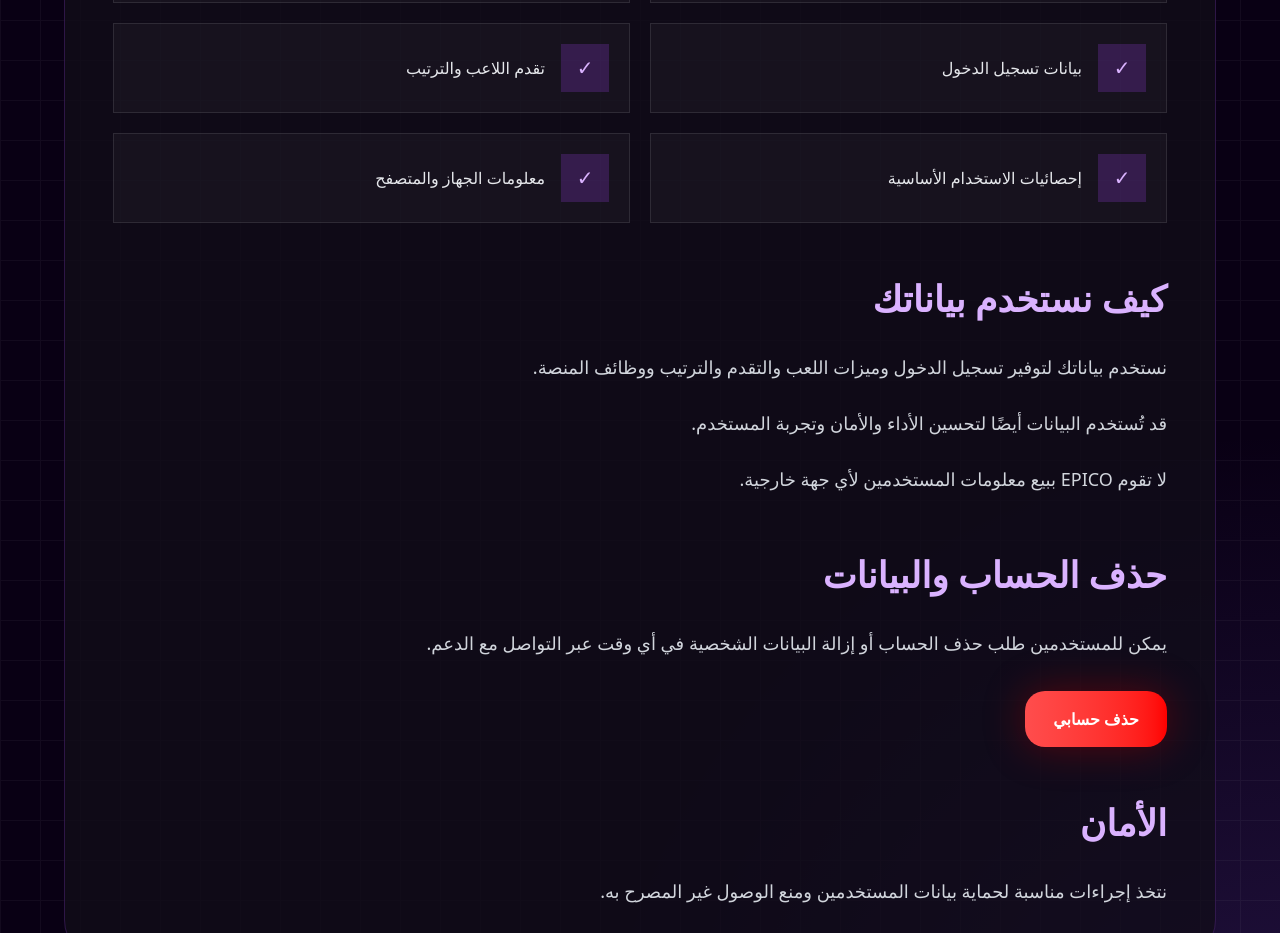
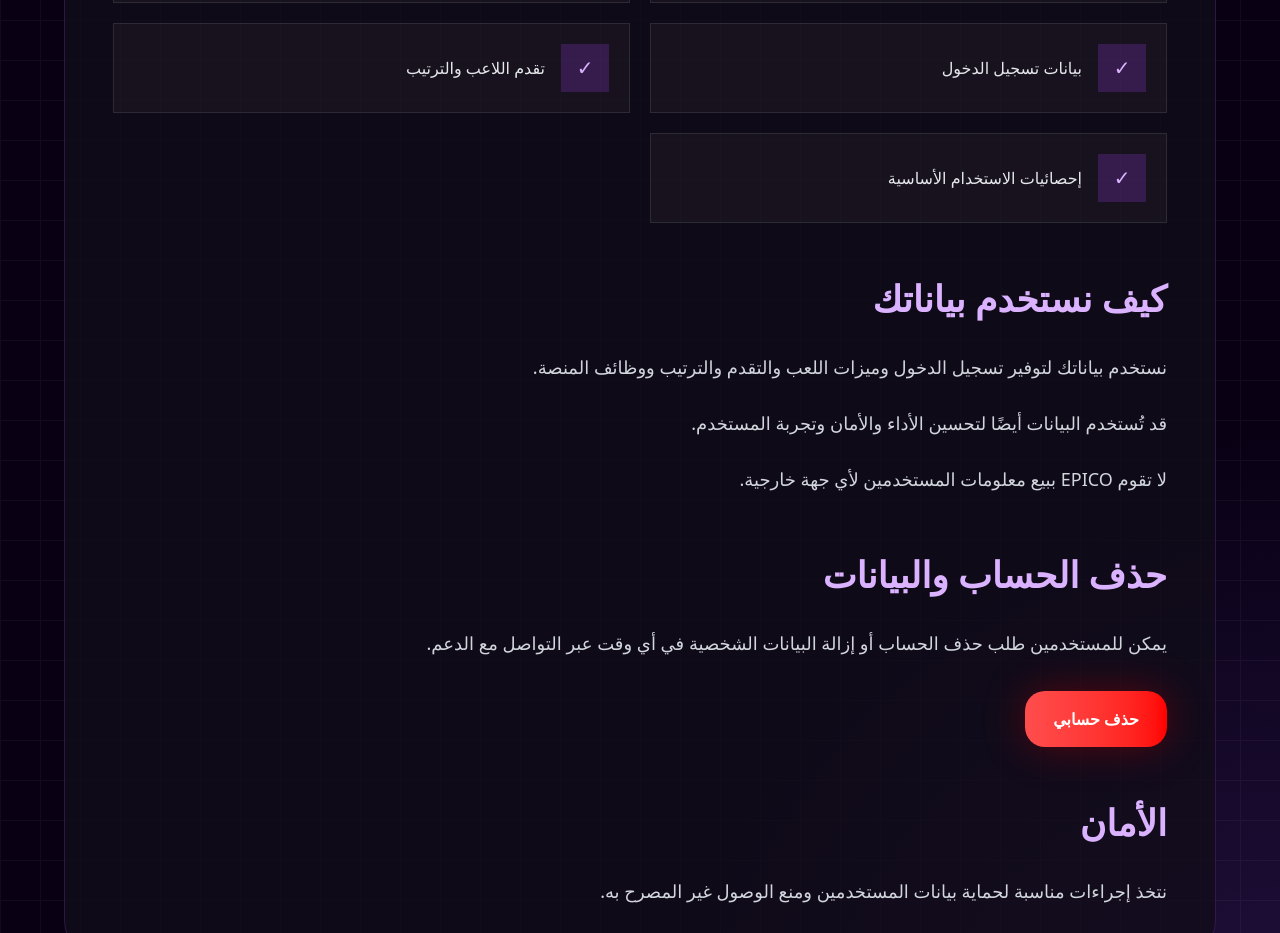
Before and after one commit to MrBabker/EPICO, a Next.js app: page /pages/privacy in a window 1280 px wide. Shown: the part 820-1753 px from the top of the page. Built offline with nearby package versions, Linux system fonts and the light colour scheme; no server answers.

Commit message:
remove something

```diff
--- a/app/Components/Privacy.tsx
+++ b/app/Components/Privacy.tsx
@@ -31,7 +31,7 @@ export default function PrivacyPage() {
           "بيانات تسجيل الدخول",
           "تقدم اللاعب والترتيب",
           "إحصائيات الاستخدام الأساسية",
-          "معلومات الجهاز والمتصفح",
+         /* "معلومات الجهاز والمتصفح",*/
         ]
       : [
           "Username and account information",
@@ -39,7 +39,7 @@ export default function PrivacyPage() {
           "Login session data",
           "Game progress and rankings",
           "Basic analytics and app usage",
-          "Device and browser information",
+          /*"Device and browser information",*/
         ],
 
     usageTitle: isArabic ? "كيف نستخدم بياناتك" : "How We Use Your Data",
```
